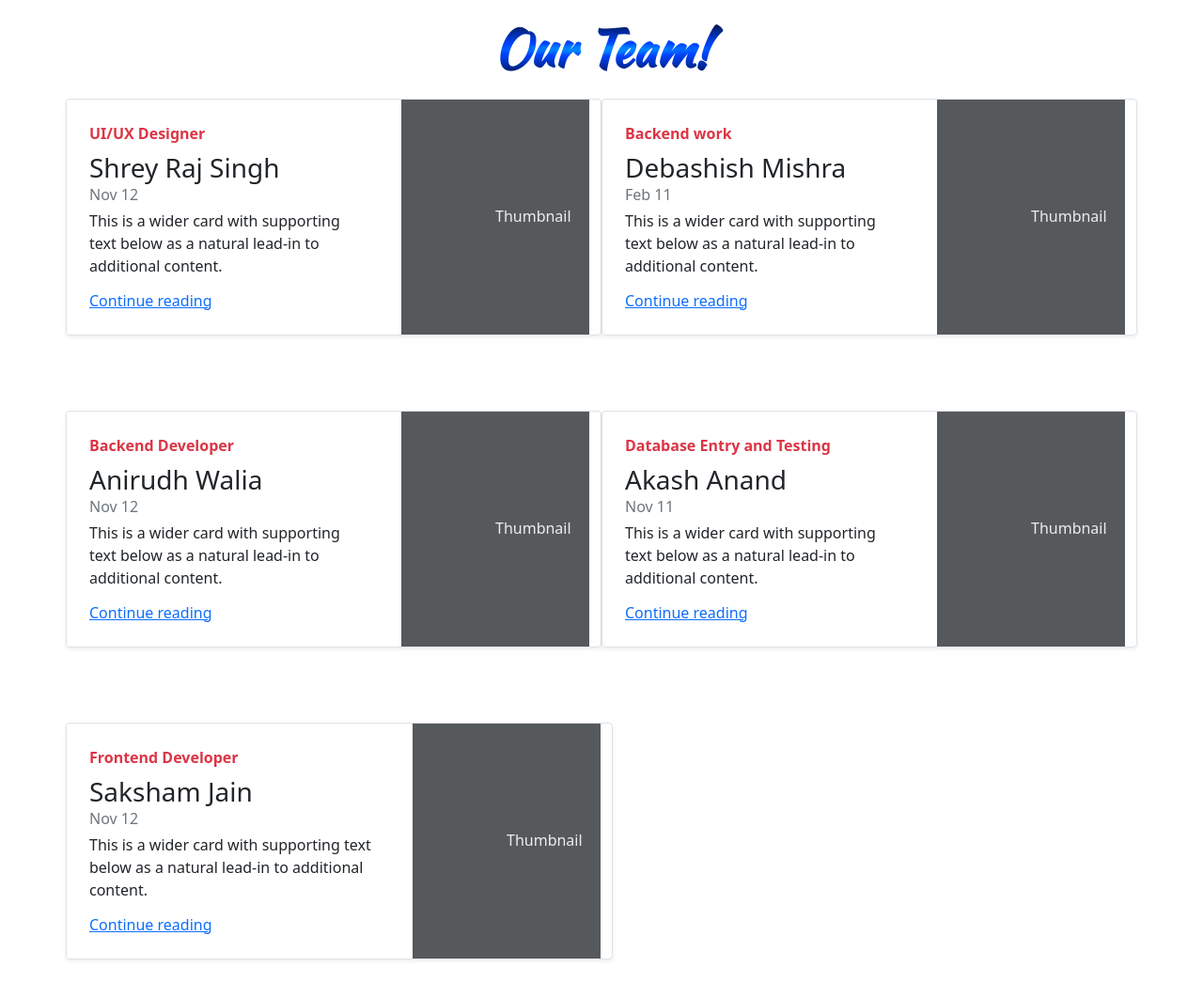
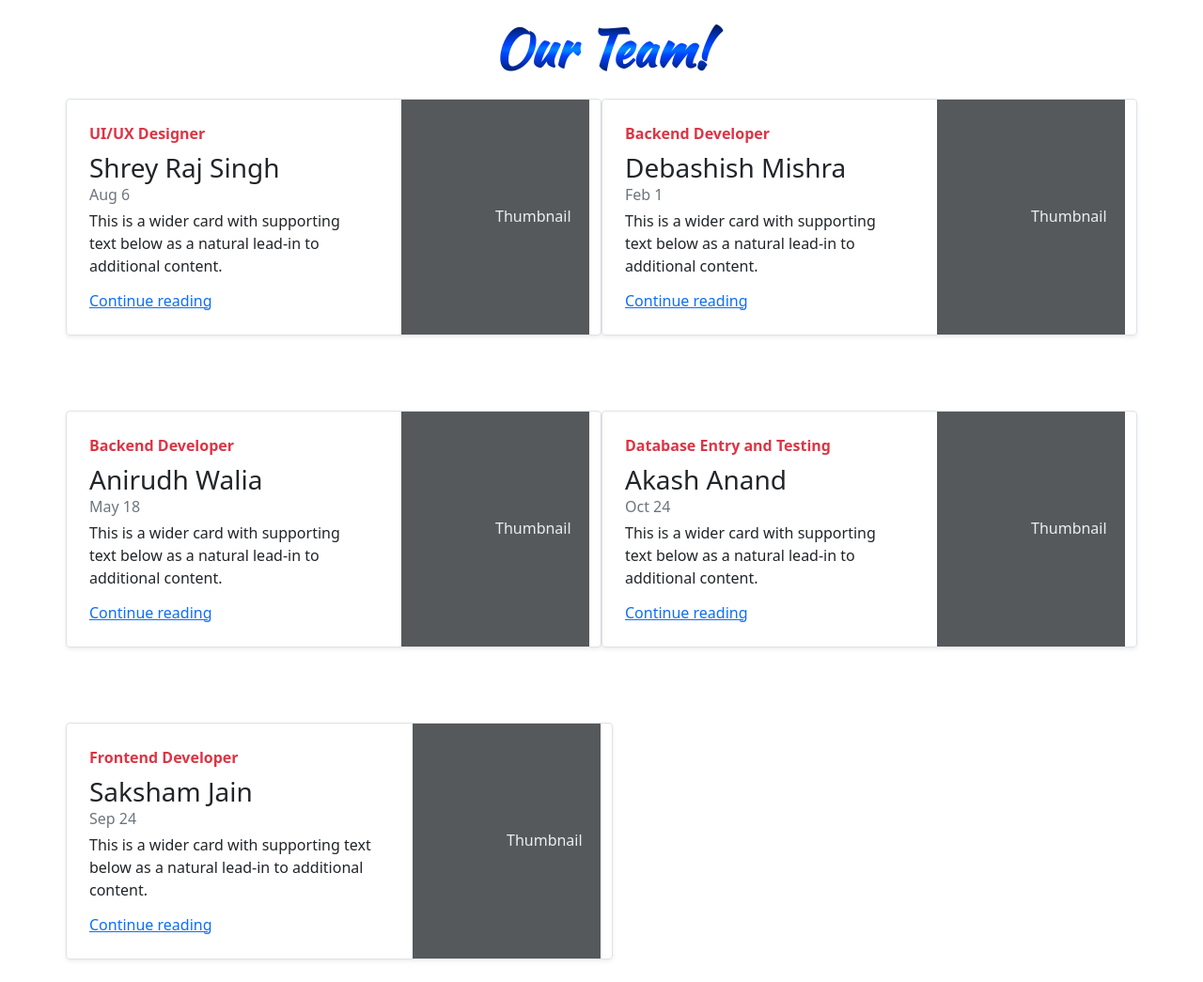
Before and after one commit to debashish6102/airline_reservation_project, a Flask app: page /about_us in a window 1280 px wide. Shown: the part 80-1125 px from the top of the page at 94% size. Run offline with Flask 2, Linux system fonts and the light colour scheme; some libraries are stand-ins or nearby versions.

Commit message:
updated birthdday

```diff
--- a/project/templates/about_us.html
+++ b/project/templates/about_us.html
@@ -12,7 +12,7 @@
                     <div class="col p-4 d-flex flex-column position-static">
                         <strong class="d-inline-block mb-2 text-danger">UI/UX Designer</strong>
                         <h3 class="mb-0">Shrey Raj Singh</h3>
-                        <div class="mb-1 text-muted">Nov 12</div>
+                        <div class="mb-1 text-muted">Aug 6</div>
                         <p class="card-text mb-auto">This is a wider card with supporting text below as a natural
                             lead-in to additional content.</p>
                         <a href="#" class="stretched-link">Continue reading</a>
@@ -32,9 +32,9 @@
                 <div
                     class="row no-gutters border rounded overflow-hidden flex-md-row mb-4 shadow-sm h-md-250 position-relative">
                     <div class="col p-4 d-flex flex-column position-static">
-                        <strong class="d-inline-block mb-2 text-danger">Backend work</strong>
+                        <strong class="d-inline-block mb-2 text-danger">Backend Developer</strong>
                         <h3 class="mb-0">Debashish Mishra</h3>
-                        <div class="mb-1 text-muted">Feb 11</div>
+                        <div class="mb-1 text-muted">Feb 1</div>
                         <p class="mb-auto">This is a wider card with supporting text below as a natural lead-in to
                             additional content.</p>
                         <a href="#" class="stretched-link">Continue reading</a>
@@ -62,7 +62,7 @@
                     <div class="col p-4 d-flex flex-column position-static">
                         <strong class="d-inline-block mb-2 text-danger">Backend Developer</strong>
                         <h3 class="mb-0">Anirudh Walia</h3>
-                        <div class="mb-1 text-muted">Nov 12</div>
+                        <div class="mb-1 text-muted">May 18</div>
                         <p class="card-text mb-auto">This is a wider card with supporting text below as a natural
                             lead-in to additional content.</p>
                         <a href="#" class="stretched-link">Continue reading</a>
@@ -84,7 +84,7 @@
                     <div class="col p-4 d-flex flex-column position-static">
                         <strong class="d-inline-block mb-2 text-danger">Database Entry and Testing</strong>
                         <h3 class="mb-0">Akash Anand</h3>
-                        <div class="mb-1 text-muted">Nov 11</div>
+                        <div class="mb-1 text-muted">Oct 24</div>
                         <p class="mb-auto">This is a wider card with supporting text below as a natural lead-in to
                             additional content.</p>
                         <a href="#" class="stretched-link">Continue reading</a>
@@ -111,7 +111,7 @@
                 <div class="col p-4 d-flex flex-column position-static">
                     <strong class="d-inline-block mb-2 text-danger">Frontend Developer</strong>
                     <h3 class="mb-0">Saksham Jain</h3>
-                    <div class="mb-1 text-muted">Nov 12</div>
+                    <div class="mb-1 text-muted">Sep 24</div>
                     <p class="card-text mb-auto">This is a wider card with supporting text below as a natural lead-in to
                         additional content.</p>
                     <a href="#" class="stretched-link">Continue reading</a>
```
